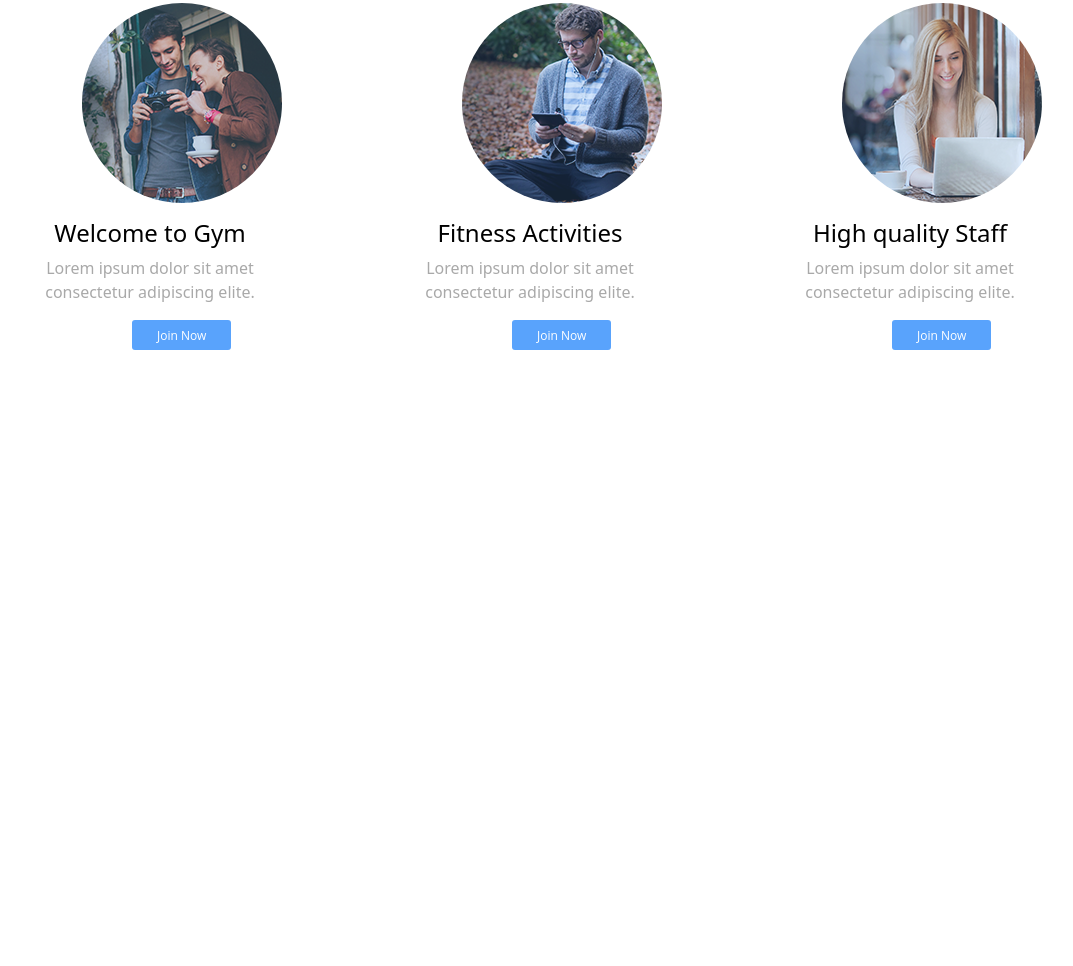
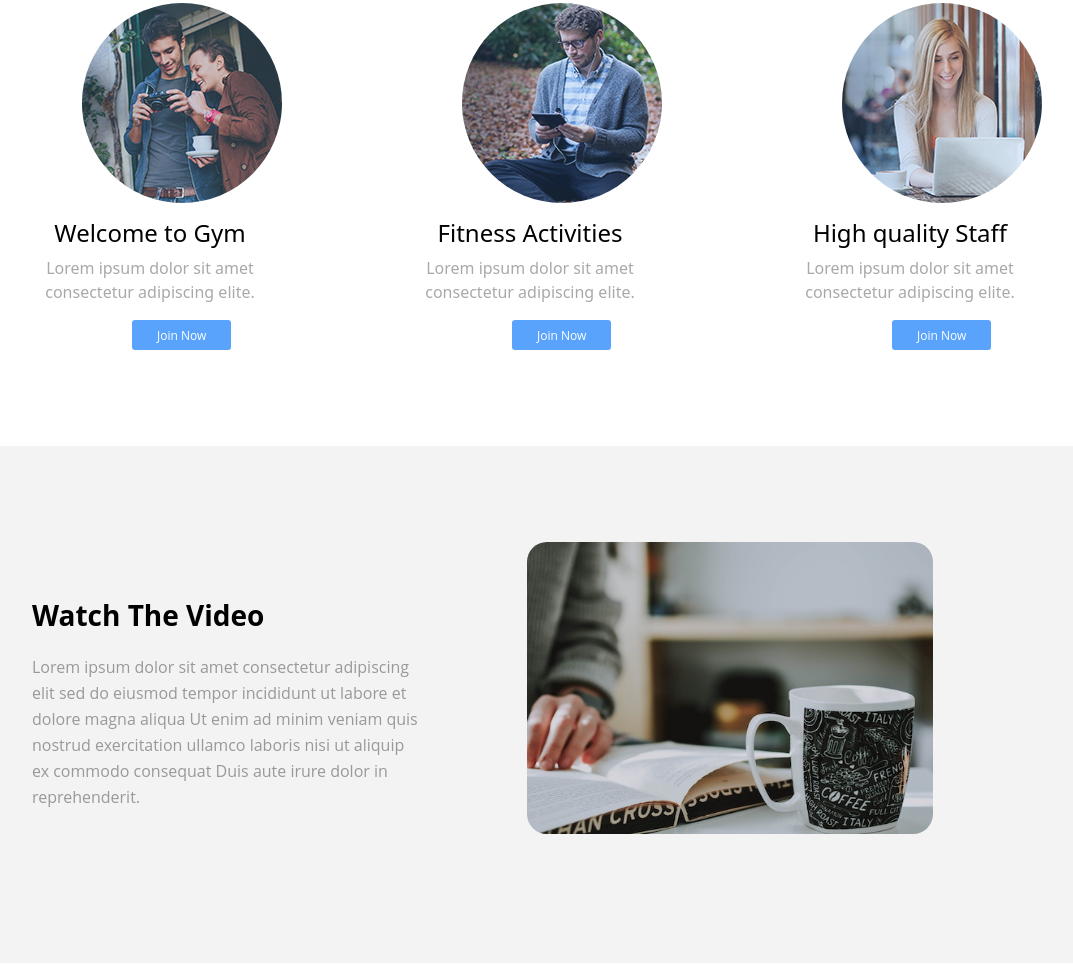
Before and after one commit to salarissa321/project-30, a plain HTML site: page index.html in a window 1280 px wide. Shown: the part 1161-2127 px from the top of the page, without its empty margins (110-1183 px from the left). Before the commit the page ends 1559 px from the top, so only its background shows below. Drawn offline with nearby package versions, Linux system fonts and the light colour scheme.

Commit message:
add 1 Section

```diff
--- a/css/style.css
+++ b/css/style.css
@@ -196,3 +196,36 @@ font-weight: 500;
     padding: 0;
     margin-left: 110px;
 }
+
+.full-section{
+    background-color: #F3F3F3;
+    margin-top: 50px;
+}
+
+.myschrift{
+    color: #000;
+    font-family: 'open sans',sans-serif;
+    font-size: 28px;
+    text-align: left;
+    font-weight: 700;
+    line-height: 50px;
+margin-bottom: 14px;
+margin-left: 60px;
+}
+
+.myphrase{
+    color: rgb(153, 153, 153);
+    font-size: 16px;
+    background-color: rgba(0, 0, 0, 0);
+    text-align: left;
+font-family: 'open sans',sans-serif;
+line-height: 26px;
+margin-left: 60px;
+}
+
+.myfoto{
+ width: 90%;
+ height: 90%;
+ margin-left: 80px;
+ border-radius: 20px;
+}
--- a/index.html
+++ b/index.html
@@ -92,6 +92,20 @@
       </div>
     </div>
 
+    <section class="my-5 px-3 full-section">
+      <div class="container py-5">
+        <div class="row py-5">
+          <div class="col-lg-5 pt-5">
+            <h1 class="myschrift">Watch The Video </h1>
+            <p class="myphrase">Lorem ipsum dolor sit amet consectetur adipiscing elit sed do eiusmod tempor incididunt ut labore et dolore magna aliqua Ut enim ad minim veniam quis nostrud exercitation ullamco laboris nisi ut aliquip ex commodo consequat Duis aute irure dolor in reprehenderit. </p>
+          </div>
+          <div class="col-lg-5">
+           <img class="myfoto" src="Images/pexels-lil-artsy-1925533.jpg" alt="">
+          </div>
+        </div>
+      </div>
+    </section>
+
     <script src="https://cdn.jsdelivr.net/npm/bootstrap@5.2.3/dist/js/bootstrap.bundle.min.js" integrity="sha384-kenU1KFdBIe4zVF0s0G1M5b4hcpxyD9F7jL+jjXkk+Q2h455rYXK/7HAuoJl+0I4" crossorigin="anonymous"></script>
   </body>
 </html>
```
Also changed, not shown: Images/pexels-lil-artsy-1925533.jpg (added).
